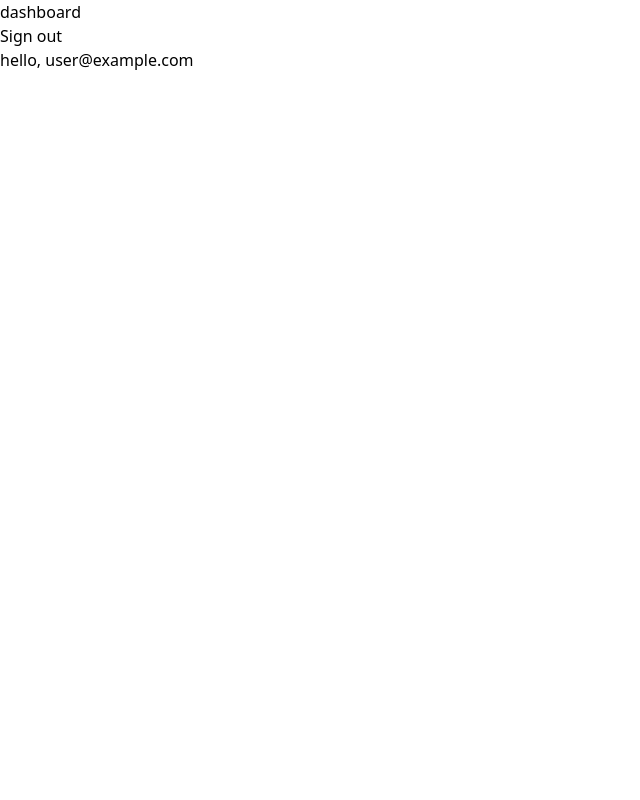
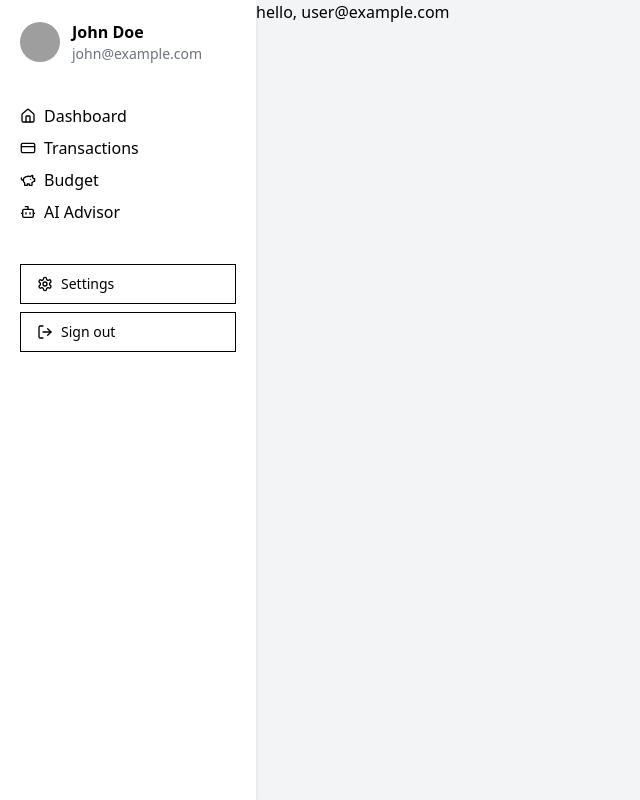
Before and after one commit to DevNik14/budget-buddy-ai, a React (Vite) app: page / in a window 1280 px wide. Shown: the whole page, without its empty margins (0-640 px from the left). Built offline with nearby package versions, Linux system fonts and the light colour scheme; no server answers; sample sign-in values are in the browser's storage; grey boxes are pictures that could not be loaded.

Commit message:
36 implement side navigation (#39)
test: add SideNavigation component, link items with icons, and styles for larger screens

```diff
--- a/src/components/ui/SideNavigation.tsx
+++ b/src/components/ui/SideNavigation.tsx
@@ -1,23 +1,74 @@
 import { auth } from "@/config/firebase";
+import { useAuth } from "@/contexts/authContext";
 
 import { NavLink } from "react-router-dom";
 import { signOut } from "firebase/auth";
 import { FirebaseError } from "firebase/app";
 
-import { useAuth } from "@/contexts/authContext";
+import { Avatar, AvatarFallback, AvatarImage } from "@/components/ui/avatar";
+import { Button } from "@/components/ui/button";
+import {
+  CreditCard,
+  Bot,
+  Home,
+  LogOut,
+  PiggyBank,
+  Settings,
+} from "lucide-react";
 
-const navMenuItems = [{ iocn: "dashboard", name: "dashboard" }];
-const displayNavMenuItem = () => {
+export default function SideNavigation() {
+  const navMenuItems = [
+    { icon: Home, path: "dashboard", name: "Dashboard" },
+    { icon: CreditCard, path: "transactions", name: "Transactions" },
+    { icon: PiggyBank, path: "budget", name: "Budget" },
+    { icon: Bot, path: "advisor", name: "AI Advisor" },
+  ];
   const user = useAuth();
 
+  const displayNavMenuItems = () => {
     return (
-    <>
-      <ul>
+      <nav className="flex-1 p-5">
+        <ul className="space-y-2">
           {navMenuItems.map((item) => {
-          return <li key={item.name}>{item.name}</li>;
+            return (
+              <NavLink
+                className="w-full justify-start flex items-center"
+                to={item.path}
+                key={item.name}
+              >
+                {<item.icon className="mr-2 h-4 w-4" />}
+                {item.name}
+              </NavLink>
+            );
           })}
         </ul>
-      <button
+      </nav>
+    );
+  };
+
+  return (
+    <aside className="w-64 bg-white shadow-md">
+      <div className="p-5">
+        <div className="flex items-center space-x-3">
+          <Avatar>
+            <AvatarImage src="/placeholder.svg?height=40&width=40" alt="User" />
+            <AvatarFallback>JD</AvatarFallback>
+          </Avatar>
+          <div>
+            <h2 className="font-semibold">John Doe</h2>
+            <p className="text-sm text-gray-500">john@example.com</p>
+          </div>
+        </div>
+      </div>
+      {displayNavMenuItems()}
+      <div className="p-5 space-y-2">
+        <Button variant="outline" className="w-full justify-start">
+          <Settings className="mr-2 h-4 w-4" />
+          Settings
+        </Button>
+        <Button
+          variant="outline"
+          className="w-full justify-start"
           onClick={() => {
             signOut(auth)
               .then(() => {
@@ -31,12 +82,10 @@ const displayNavMenuItem = () => {
               });
           }}
         >
+          <LogOut className="mr-2 h-4 w-4" />
           Sign out
-      </button>
-    </>
+        </Button>
+      </div>
+    </aside>
   );
-};
-
-export default function SideNavigation() {
-  return <nav>{displayNavMenuItem()}</nav>;
 }
--- a/src/pages/Layout/Layout.tsx
+++ b/src/pages/Layout/Layout.tsx
@@ -4,16 +4,15 @@ import { Navigate, Outlet } from "react-router-dom";
 
 export default function Layout() {
   const auth = useAuth();
-  console.log(auth);
 
   if (!auth.user && auth.authenticated) {
     return <Navigate to="/login" replace />;
   }
 
   return (
-    <>
+    <div className="flex h-screen bg-gray-100">
       <SideNavigation />
       <Outlet />
-    </>
+    </div>
   );
 }
```
Also changed, not shown: 1 other file (tests, documents, lock files or other folders). Lines whose indentation alone changed are shown as unchanged.
